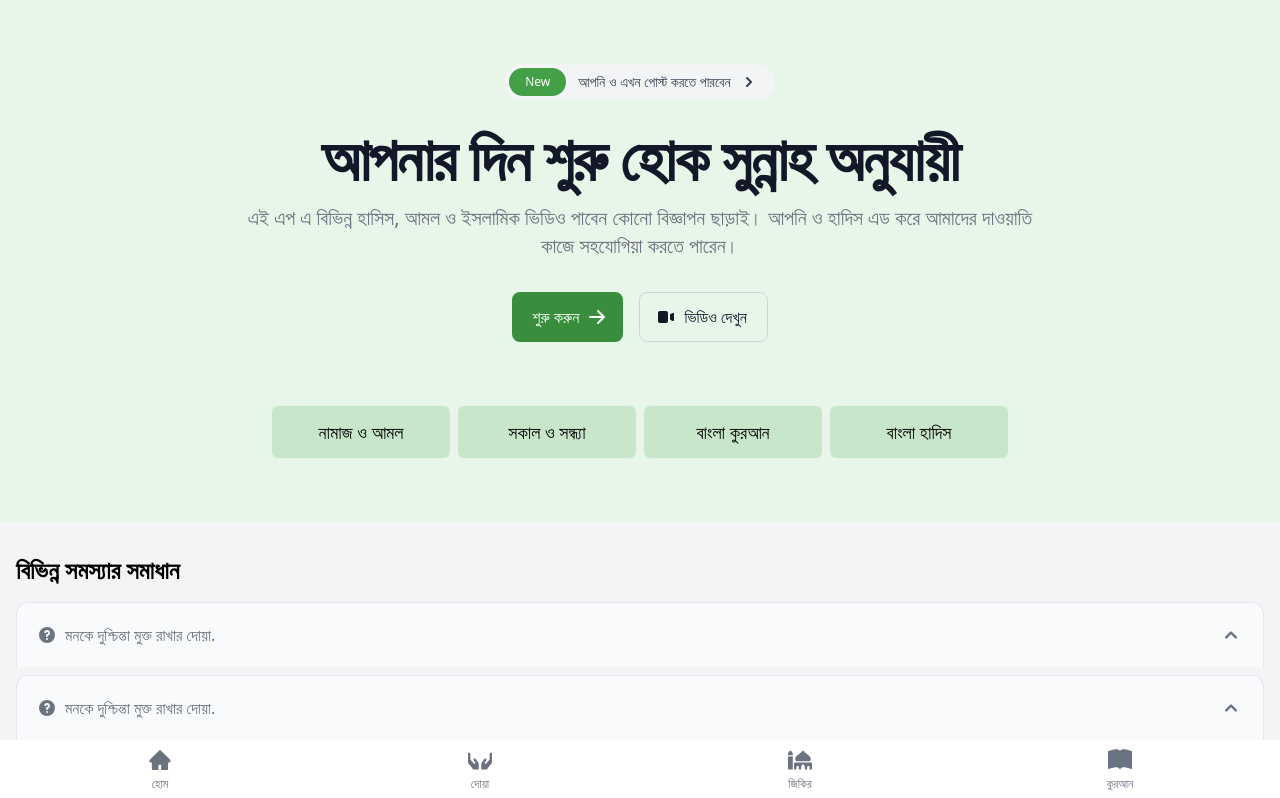
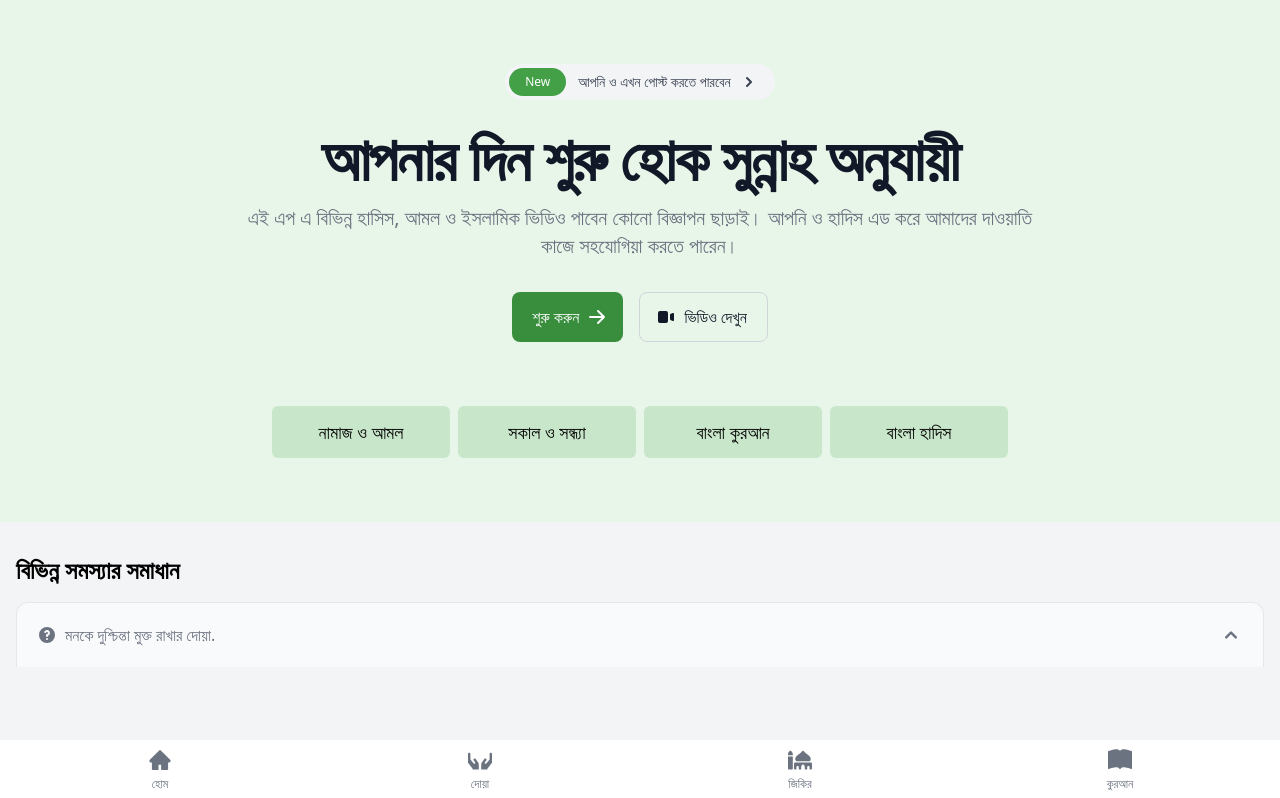
Before and after one commit to mahadidev/muslimummah, a Next.js app: page / in a window 1280 px wide. Shown: the top 798 px of the page. Built offline with nearby package versions, Linux system fonts and the light colour scheme.

Commit message:
update problem fix duya

```diff
--- a/src/components/afterSalah/index.tsx
+++ b/src/components/afterSalah/index.tsx
@@ -8,62 +8,7 @@ const AfterSalah = () => {
         "اللَّهُمَّ إِنِّي أَعُوذُ بِكَ مِنَ الْهَمِّ وَالْحَزَنِ، وَالْعَجْزِ وَ أَعُوذُ بِكَ مِنَ الْبُخْلِ وَالْجُبْنِ، وَ أَعُوذُ بِكَ مِنَ ضَلَعِ الدَّيْنِ، وَغَلَبَةِ الرِّجَالِ",
 
       bangla:
-        "‘আল্লাহুম্মা ইন্নি আউযু বিকা মিনাল হাম্মি ওয়াল হাযানি, ওয়া আউযু বিকা মিনাল বুখলি ওয়াল জুবনি, ওয়া আউযু বিকা মিন দ্বালা’য়িদ্দাইনি ওয়া গালাবাতির রিজাল।’ (বুখারি, মুসলিম, মিশকাত)",
-      meaning:
-        "হে আল্লাহ! নিশ্চয়ই আমি দুশ্চিন্তা ও দুঃখ থেকে আপনার আশ্রয় চাই, অপারগতা ও অলসতা থেকে আপনার আশ্রয় চাই, কৃপণতা ও ভীরুতা থেকে আপনার আশ্রয় চাই আর ঋণের ভার ও মানুষদের দমন-পীড়ন থেকেও আপনার আশ্রয় চাই।",
-      ref: "বুখারি, মুসলিম, মিশকাত",
-    },
-    {
-      title: "মনকে দুশ্চিন্তা মুক্ত রাখার দোয়া.",
-      arabic:
-        "اللَّهُمَّ إِنِّي أَعُوذُ بِكَ مِنَ الْهَمِّ وَالْحَزَنِ، وَالْعَجْزِ وَ أَعُوذُ بِكَ مِنَ الْبُخْلِ وَالْجُبْنِ، وَ أَعُوذُ بِكَ مِنَ ضَلَعِ الدَّيْنِ، وَغَلَبَةِ الرِّجَالِ",
-
-      bangla:
-        "‘আল্লাহুম্মা ইন্নি আউযু বিকা মিনাল হাম্মি ওয়াল হাযানি, ওয়া আউযু বিকা মিনাল বুখলি ওয়াল জুবনি, ওয়া আউযু বিকা মিন দ্বালা’য়িদ্দাইনি ওয়া গালাবাতির রিজাল।’ (বুখারি, মুসলিম, মিশকাত)",
-      meaning:
-        "হে আল্লাহ! নিশ্চয়ই আমি দুশ্চিন্তা ও দুঃখ থেকে আপনার আশ্রয় চাই, অপারগতা ও অলসতা থেকে আপনার আশ্রয় চাই, কৃপণতা ও ভীরুতা থেকে আপনার আশ্রয় চাই আর ঋণের ভার ও মানুষদের দমন-পীড়ন থেকেও আপনার আশ্রয় চাই।",
-      ref: "বুখারি, মুসলিম, মিশকাত",
-    },
-    {
-      title: "মনকে দুশ্চিন্তা মুক্ত রাখার দোয়া.",
-      arabic:
-        "اللَّهُمَّ إِنِّي أَعُوذُ بِكَ مِنَ الْهَمِّ وَالْحَزَنِ، وَالْعَجْزِ وَ أَعُوذُ بِكَ مِنَ الْبُخْلِ وَالْجُبْنِ، وَ أَعُوذُ بِكَ مِنَ ضَلَعِ الدَّيْنِ، وَغَلَبَةِ الرِّجَالِ",
-
-      bangla:
-        "‘আল্লাহুম্মা ইন্নি আউযু বিকা মিনাল হাম্মি ওয়াল হাযানি, ওয়া আউযু বিকা মিনাল বুখলি ওয়াল জুবনি, ওয়া আউযু বিকা মিন দ্বালা’য়িদ্দাইনি ওয়া গালাবাতির রিজাল।’ (বুখারি, মুসলিম, মিশকাত)",
-      meaning:
-        "হে আল্লাহ! নিশ্চয়ই আমি দুশ্চিন্তা ও দুঃখ থেকে আপনার আশ্রয় চাই, অপারগতা ও অলসতা থেকে আপনার আশ্রয় চাই, কৃপণতা ও ভীরুতা থেকে আপনার আশ্রয় চাই আর ঋণের ভার ও মানুষদের দমন-পীড়ন থেকেও আপনার আশ্রয় চাই।",
-      ref: "বুখারি, মুসলিম, মিশকাত",
-    },
-    {
-      title: "মনকে দুশ্চিন্তা মুক্ত রাখার দোয়া.",
-      arabic:
-        "اللَّهُمَّ إِنِّي أَعُوذُ بِكَ مِنَ الْهَمِّ وَالْحَزَنِ، وَالْعَجْزِ وَ أَعُوذُ بِكَ مِنَ الْبُخْلِ وَالْجُبْنِ، وَ أَعُوذُ بِكَ مِنَ ضَلَعِ الدَّيْنِ، وَغَلَبَةِ الرِّجَالِ",
-
-      bangla:
-        "‘আল্লাহুম্মা ইন্নি আউযু বিকা মিনাল হাম্মি ওয়াল হাযানি, ওয়া আউযু বিকা মিনাল বুখলি ওয়াল জুবনি, ওয়া আউযু বিকা মিন দ্বালা’য়িদ্দাইনি ওয়া গালাবাতির রিজাল।’ (বুখারি, মুসলিম, মিশকাত)",
-      meaning:
-        "হে আল্লাহ! নিশ্চয়ই আমি দুশ্চিন্তা ও দুঃখ থেকে আপনার আশ্রয় চাই, অপারগতা ও অলসতা থেকে আপনার আশ্রয় চাই, কৃপণতা ও ভীরুতা থেকে আপনার আশ্রয় চাই আর ঋণের ভার ও মানুষদের দমন-পীড়ন থেকেও আপনার আশ্রয় চাই।",
-      ref: "বুখারি, মুসলিম, মিশকাত",
-    },
-    {
-      title: "মনকে দুশ্চিন্তা মুক্ত রাখার দোয়া.",
-      arabic:
-        "اللَّهُمَّ إِنِّي أَعُوذُ بِكَ مِنَ الْهَمِّ وَالْحَزَنِ، وَالْعَجْزِ وَ أَعُوذُ بِكَ مِنَ الْبُخْلِ وَالْجُبْنِ، وَ أَعُوذُ بِكَ مِنَ ضَلَعِ الدَّيْنِ، وَغَلَبَةِ الرِّجَالِ",
-
-      bangla:
-        "‘আল্লাহুম্মা ইন্নি আউযু বিকা মিনাল হাম্মি ওয়াল হাযানি, ওয়া আউযু বিকা মিনাল বুখলি ওয়াল জুবনি, ওয়া আউযু বিকা মিন দ্বালা’য়িদ্দাইনি ওয়া গালাবাতির রিজাল।’ (বুখারি, মুসলিম, মিশকাত)",
-      meaning:
-        "হে আল্লাহ! নিশ্চয়ই আমি দুশ্চিন্তা ও দুঃখ থেকে আপনার আশ্রয় চাই, অপারগতা ও অলসতা থেকে আপনার আশ্রয় চাই, কৃপণতা ও ভীরুতা থেকে আপনার আশ্রয় চাই আর ঋণের ভার ও মানুষদের দমন-পীড়ন থেকেও আপনার আশ্রয় চাই।",
-      ref: "বুখারি, মুসলিম, মিশকাত",
-    },
-    {
-      title: "মনকে দুশ্চিন্তা মুক্ত রাখার দোয়া.",
-      arabic:
-        "اللَّهُمَّ إِنِّي أَعُوذُ بِكَ مِنَ الْهَمِّ وَالْحَزَنِ، وَالْعَجْزِ وَ أَعُوذُ بِكَ مِنَ الْبُخْلِ وَالْجُبْنِ، وَ أَعُوذُ بِكَ مِنَ ضَلَعِ الدَّيْنِ، وَغَلَبَةِ الرِّجَالِ",
-
-      bangla:
-        "‘আল্লাহুম্মা ইন্নি আউযু বিকা মিনাল হাম্মি ওয়াল হাযানি, ওয়া আউযু বিকা মিনাল বুখলি ওয়াল জুবনি, ওয়া আউযু বিকা মিন দ্বালা’য়িদ্দাইনি ওয়া গালাবাতির রিজাল।’ (বুখারি, মুসলিম, মিশকাত)",
+        "আল্লাহুম্মা ইন্নি আউযু বিকা মিনাল হাম্মি ওয়াল হাযানি, ওয়া আউযু বিকা মিনাল বুখলি ওয়াল জুবনি, ওয়া আউযু বিকা মিন দ্বালা’য়িদ্দাইনি ওয়া গালাবাতির রিজাল।",
       meaning:
         "হে আল্লাহ! নিশ্চয়ই আমি দুশ্চিন্তা ও দুঃখ থেকে আপনার আশ্রয় চাই, অপারগতা ও অলসতা থেকে আপনার আশ্রয় চাই, কৃপণতা ও ভীরুতা থেকে আপনার আশ্রয় চাই আর ঋণের ভার ও মানুষদের দমন-পীড়ন থেকেও আপনার আশ্রয় চাই।",
       ref: "বুখারি, মুসলিম, মিশকাত",
@@ -124,21 +69,14 @@ const AfterSalah = () => {
                   aria-labelledby={`accordion-open-heading-${index}`}
                 >
                   <div className="p-5 bg-gray-50 border border-b-0 border-gray-200 ">
-                    <p className="mb-2 text-gray-500 dark:text-gray-400">
-                      Flowbite is an open-source library of interactive
-                      components built on top of Tailwind CSS including buttons,
-                      dropdowns, modals, navbars, and more.
+                    <p className="text-base mb-3 text-gray-800 font-semibold">
+                      {item.arabic}
                     </p>
-                    <p className="text-gray-500 dark:text-gray-400">
-                      Check out this guide to learn how to{" "}
-                      <a
-                        href="/docs/getting-started/introduction/"
-                        className="text-blue-600 dark:text-blue-500 hover:underline"
-                      >
-                        get started
-                      </a>{" "}
-                      and start developing websites even faster with components
-                      on top of Tailwind CSS.
+                    <p className="text-base mb-3 text-gray-800 font-semibold">
+                      উচ্চারণ : {item.bangla}
+                    </p>
+                    <p className="text-base text-gray-500 ">
+                      অর্থ : {item.meaning}
                     </p>
                   </div>
                 </div>
```
